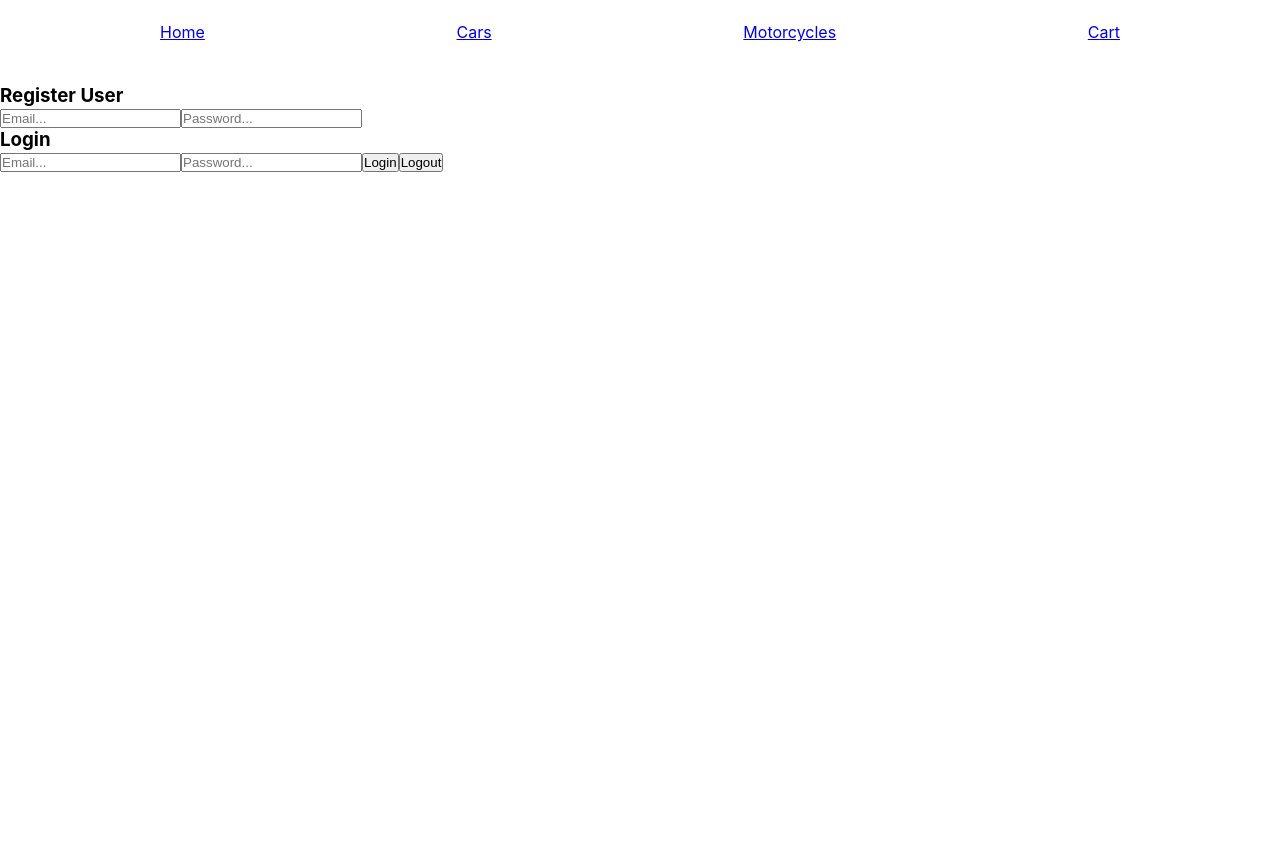
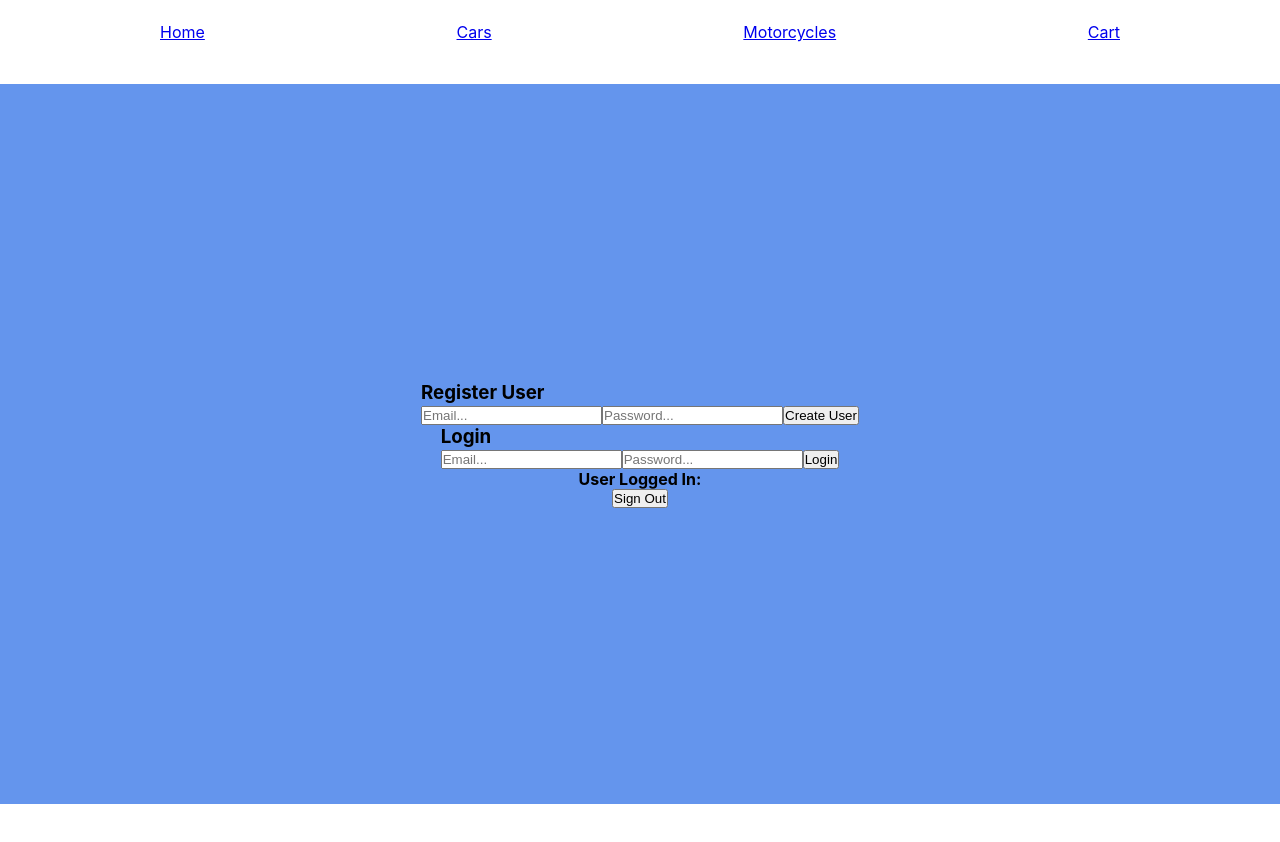
Before and after one commit to EndingNever/ecommerce, a React (Create React App) app: page /login in a window 1280 px wide. Shown: the top 842 px of the page. After the commit the page ends 804 px from the top, so only its background shows below. Built offline with nearby package versions, Linux system fonts and the light colour scheme; no server answers.

Commit message:
firebase login

```diff
--- a/src/App.css
+++ b/src/App.css
@@ -21,5 +21,5 @@
 
 .appDisplay {
   /* background-color: blue; */
-  height: 100%;
+  /* height: 100%; */
 }
--- a/src/App.js
+++ b/src/App.js
@@ -6,8 +6,11 @@ import StickyNav from './components/stickyNav/StickyNav';
 import MainDisplay from './pages/mainDisplay/MainDisplay';
 import UserCart from './components/userCart/UserCart';
 import LoginAuth from './components/loginAuth/LoginAuth';
+import { useSelector } from 'react-redux';
 
 function App() {
+  const isAuth = useSelector((state) => state.auth.isAuthenticated)
+
   return (
     <div className='app'>
       <div className='appNav'>
@@ -19,7 +22,7 @@ function App() {
           <Route path='/cars' element={<Cars />} />
           <Route path='/motorcycles' element={<Motorcycles />} />
           <Route path='/cart' element={<UserCart />} />
-          <Route path='/login' element={<LoginAuth />} />
+          <Route path='/login' element={  <LoginAuth />} />
         </Routes>
       </div>
     </div>
--- a/src/components/loginAuth/LoginAuth.js
+++ b/src/components/loginAuth/LoginAuth.js
@@ -1,35 +1,98 @@
-import React from 'react'
+import React, { useEffect, useState } from 'react'
 import { useSelector, useDispatch } from 'react-redux';
 import { authActions } from '../../store/auth';
+import { createUserWithEmailAndPassword, onAuthStateChanged, signInWithEmailAndPassword, signOut } from 'firebase/auth';
+import { auth } from '../../firebase-config';
+import styles from './login.module.css'
+import { useNavigate } from 'react-router-dom';
 
 export default function LoginAuth() {
+  const navigate = useNavigate();
   const dispatch = useDispatch();
+
+  //* Email,password, user for logging in with Firebase
+  const [registerEmail, setRegisterEmail] = useState("");
+  const [registerPassword, setRegisterPassword] = useState("");
+  const [loginEmail, setLoginEmail] = useState("");
+  const [loginPassword, setLoginPassword] = useState("");
+  const [user, setUser] = useState({});
+  //*
+
+  //! Redux Login
   const isAuth = useSelector((state) => state.auth.isAuthenticated);
   const login = authActions.login;
   const logout = authActions.logout;
+  //! Redux Login
 
-  const loginHandler = () => {
-    dispatch(login())
+  const firebaseRegister = async () => {
+    try {
+      const user = await createUserWithEmailAndPassword(auth, registerEmail, registerPassword);
+      console.log(user);
+    } catch (error) {
+      console.log(error.message);
     }
-  const logoutHandler = () => {
+  };
+
+  const firebaseLogin = async () => {
+    try {
+      const user = await signInWithEmailAndPassword(auth, loginEmail, loginPassword);
+      authActions.setUser(user);
+      navigate("/")
+    } catch (error) {
+      console.log(error.message);
+    }
+  };
+
+  const firebaseLogout = async () => {
+    await signOut(auth);
+  };
+
+  useEffect(() => {
+    onAuthStateChanged(auth, (currentUser) => {
+      setUser(currentUser)
+    })
+    if (user === null) {
       dispatch(logout());
+    } else if (user !== null) {
+      dispatch(login());
     }
+    console.log(isAuth);
+  }, [user]);
 
   return (
-    <div>
+    <div className={styles.loginPage}>
+      {!isAuth && <>
         <div>
           <h3>Register User</h3>
-        <input type="text" placeholder='Email...' />
-        <input type='password' placeholder='Password...' />
+          <input
+            type="text"
+            placeholder='Email...'
+            onChange={(event) => { setRegisterEmail(event.target.value) }}
+          />
+          <input
+            type='password'
+            minLength='6'
+            placeholder='Password...'
+            onChange={(event) => { setRegisterPassword(event.target.value) }}
+          />
+          <button onClick={firebaseRegister}>Create User</button>
         </div>
         <div>
           <h3> Login </h3>
-        <input type="text" placeholder='Email...' />
-        <input type='password' placeholder='Password...' />
-        <button onClick={loginHandler}>Login</button>
-        <button onClick={logoutHandler}>Logout</button>
+          <input placeholder='Email...'
+            onChange={(event) => setLoginEmail(event.target.value)}
+          />
+          <input placeholder='Password...'
+            onChange={(event) => setLoginPassword(event.target.value)}
+          />
+          <button onClick={firebaseLogin}>Login</button>
+          {/* <button onClick={loginHandler}>Login</button>
+        <button onClick={logoutHandler}>Logout</button> */}
         </div>
-      {isAuth && <div>AUTHORIZATION GRANTED. CONGRATULATIONS</div>}
+      </>}
+      <h4>User Logged In: {user?.email}</h4>
+      <button onClick={firebaseLogout}>Sign Out</button>
+      {isAuth === true && <div>AUTHORIZATION GRANTED. CONGRATULATIONS</div>}
     </div>
 
   )
--- /dev/null
+++ b/src/components/loginAuth/login.module.css
@@ -0,0 +1,8 @@
+.loginPage {
+  background-color: cornflowerblue;
+  height: 90vh;
+  display: flex;
+  justify-content: center;
+  flex-direction: column;
+  align-items: center;
+}
--- a/src/store/auth.js
+++ b/src/store/auth.js
@@ -1,17 +1,20 @@
 import { createSlice } from "@reduxjs/toolkit";
 
 const initialAuthState = {
-  isAuthenticated: false
+  user: null,
+  isAuthenticated: false,
 }
 
 const authSlice = createSlice({
   name: 'authentication',
   initialState: initialAuthState,
   reducers: {
+    setUser(state, action) {
+      state.user = action.payload;
+    },
     login(state) {
       state.isAuthenticated = true;
     },
-
     logout(state) {
       state.isAuthenticated = false;
     },
--- a/src/store/index.js
+++ b/src/store/index.js
@@ -1,45 +1,10 @@
 // import { createStore,} from "redux"; Ditching Redux
 import { configureStore } from "@reduxjs/toolkit";
-import counterReducer from "./counter";
 import authReducer from "./auth"
 import cartReducer from './cart'
 
-
-// const counterReducer = (state = initialState, action) => { //*Plain Redux, ReduxToolkit helps make this lean
-//   if (action.type === 'increment') {
-//     return {
-//       counter: state.counter + 1,
-//       showCounter: state.showCounter
-//     };
-//   }
-
-//   if (action.type === 'decrement') {
-//     return {
-//       counter: state.counter -1,
-//       showCounter: state.showCounter
-//     };
-//   }
-
-//   if (action.type === 'increase') {
-//     return {
-//       counter: state.counter + action.amount,
-//       showCounter: state.showCounter
-//     }
-//   }
-
-//   if (action.type === 'toggle') {
-//     return {
-//       showCounter: !state.showCounter,
-//       counter: state.counter,
-//     }
-//   }
-
-//   return state;
-// };
-
 const store = configureStore({
   reducer: {
-    counter: counterReducer,
     auth: authReducer,
     cart: cartReducer,
   }
```
Also changed, not shown: src/store/firebaseAuth.js (added, +11 -0 lines), src/store/userSlice.js (added, +24 -0 lines). Lines whose indentation alone changed are shown as unchanged.
